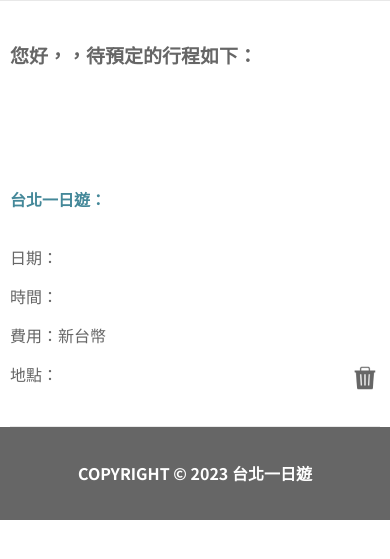
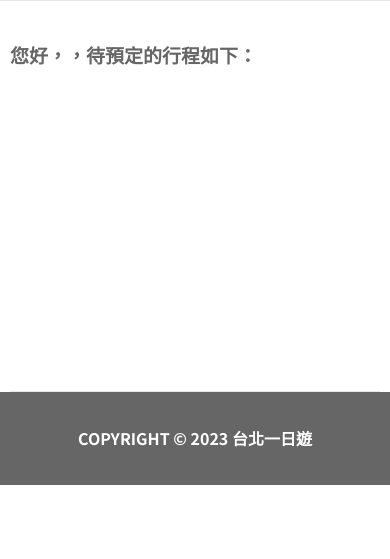
Before and after one commit to Katlyn880815/Taipei-day-trip, a Flask app: page /booking in a window 390 px wide; the page is wider, and only the part inside the window is pictured. Shown: the part 54-613 px from the top of that part. Run offline with Flask 3, Linux system fonts and the light colour scheme.

Commit message:
adjested the mobile layout for booking page

```diff
--- a/static/css/main.css
+++ b/static/css/main.css
@@ -600,21 +600,13 @@ main .section__cart {
 }
 main .section__cart .heading__sixth {
   min-width: 100rem;
-  margin-bottom: 3.5rem;
 }
 main .section__cart .hint__not-found {
   display: none;
+  margin-top: 3.5rem;
 }
 main .section__cart .cart {
-  display: flex;
-  align-items: center;
-  gap: 3rem;
-  display: none;
-}
-@media (max-width: 75em) {
-  main .section__cart .cart {
-    display: block;
-  }
+  opacity: 0;
 }
 main .section__cart .cart__pic-box {
   border-radius: 0.5rem;
@@ -706,4 +698,15 @@ main .section__booking-form .price .btn__booking {
   border-radius: 0.5rem;
 }
 
+.found-order {
+  display: flex;
+  align-items: center;
+  gap: 3rem;
+}
+@media (max-width: 56.25em) {
+  .found-order {
+    display: block;
+  }
+}
+
 /*# sourceMappingURL=main.css.map */
--- a/static/js/booking.js
+++ b/static/js/booking.js
@@ -22,7 +22,8 @@ function renderOrder(orderInfo) {
   const img = document.querySelector("#attraction-img");
   const attractionName = document.querySelector("#attraction_name");
   const totalPrice = document.querySelector("#total-price");
-  cartBlock.style.display = "flex";
+  cartBlock.style.opacity = "1";
+  cartBlock.classList.add("found-order");
   formBlock.style.display = "block";
   ``;
   date.textContent = orderInfo["date"];
--- a/static/scss/booking.scss
+++ b/static/scss/booking.scss
@@ -11,23 +11,15 @@ main {
 
     .heading__sixth {
       min-width: 100rem;
-      margin-bottom: 3.5rem;
     }
 
     .hint__not-found {
       display: none;
+      margin-top: 3.5rem;
     }
 
     .cart {
-      display: flex;
-      align-items: center;
-      gap: 3rem;
-      display: none;
-
-      @include respond(tab-land) {
-        display: block;
-      }
-
+      opacity: 0;
       &__pic-box {
         border-radius: 0.5rem;
         overflow: hidden;
@@ -133,3 +125,13 @@ main {
     }
   }
 }
+
+.found-order {
+  display: flex;
+  align-items: center;
+  gap: 3rem;
+
+  @include respond(tab-port) {
+    display: block;
+  }
+}
```
Also changed, not shown: 1 other file.
